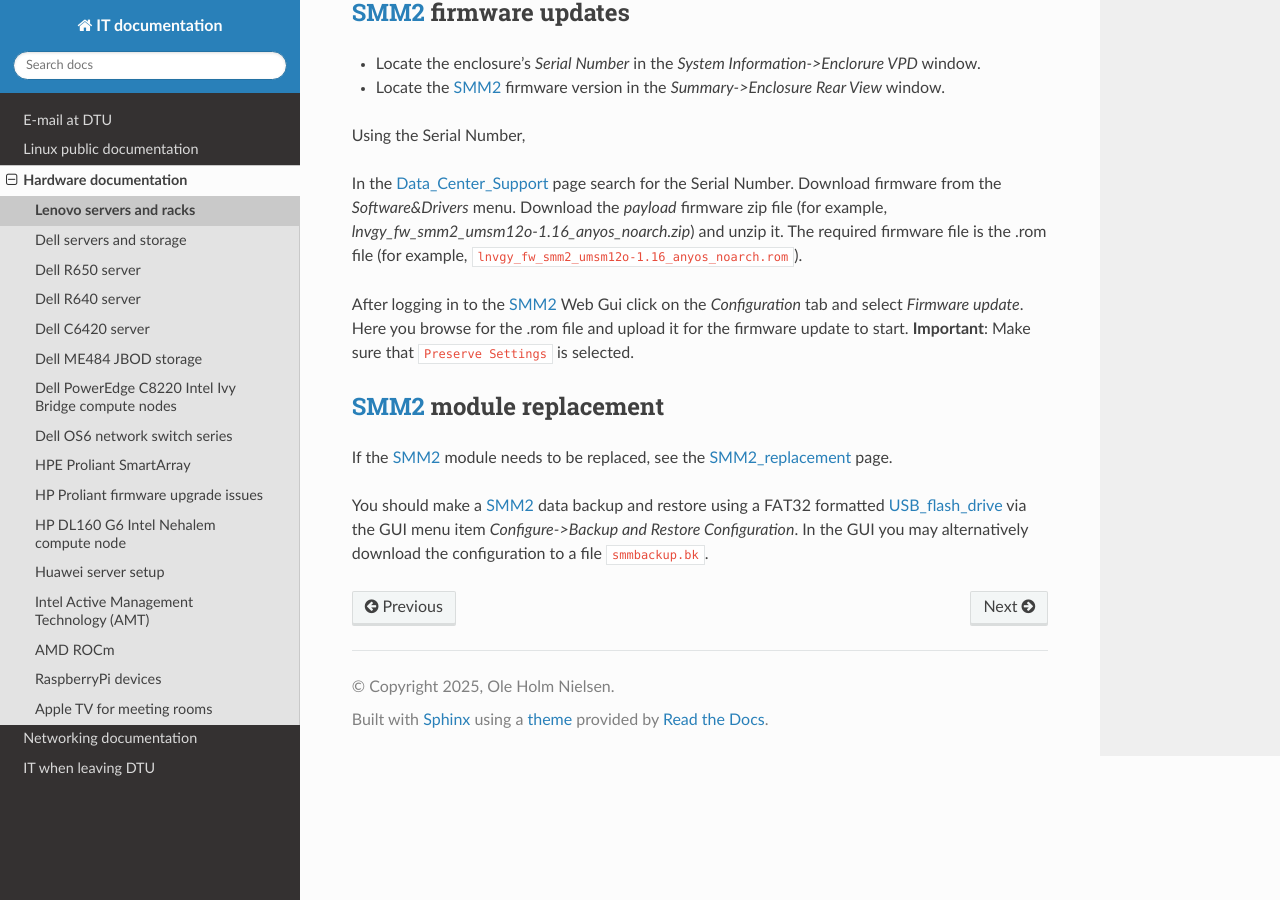
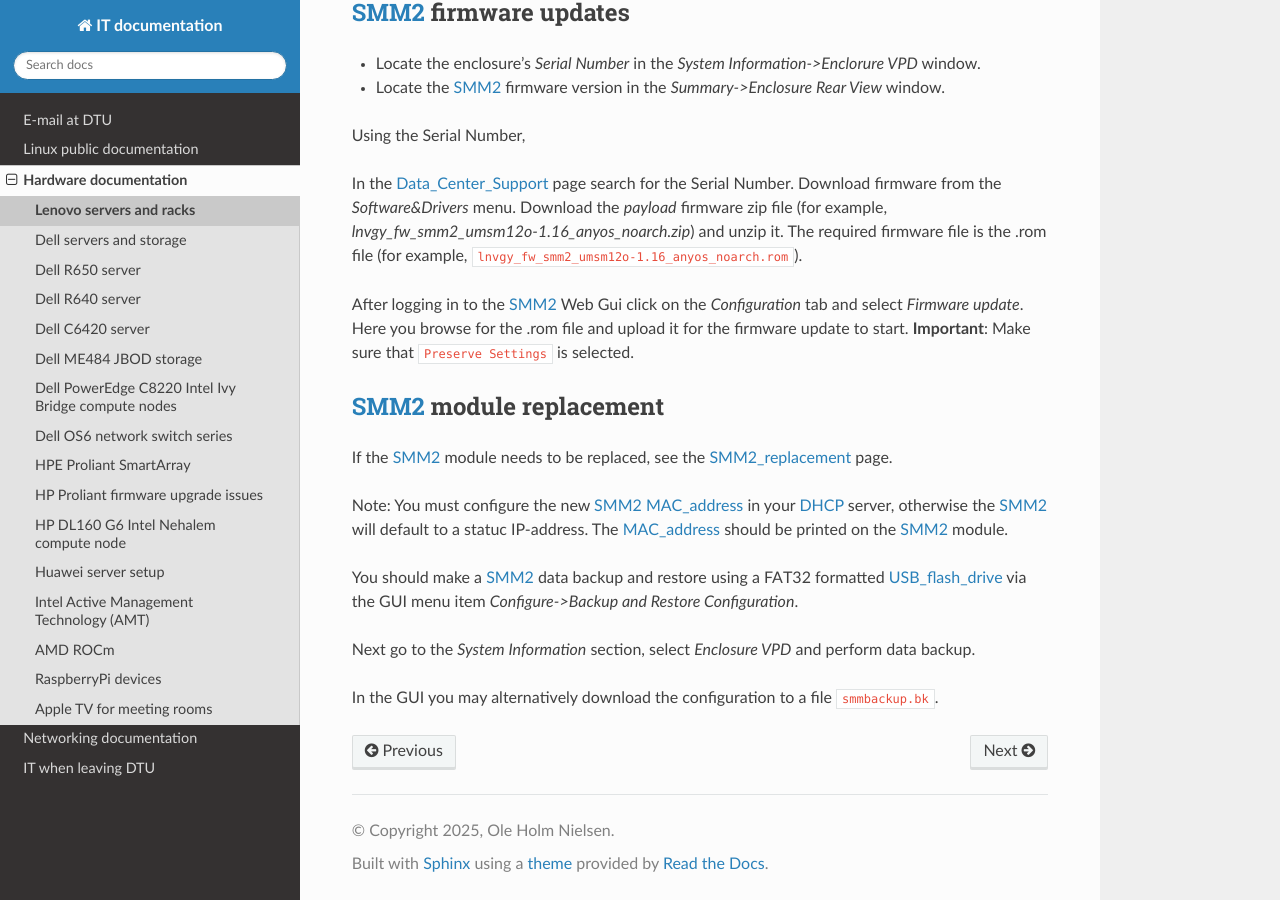
Before and after one commit to OleHolmNielsen/ITwiki, a Sphinx documentation site: the page built from docs/Lenovo_DW612S.rst, in a window 1280 px wide and 900 px high, scrolled down 1901 px. Built offline with Sphinx 7.4.7 and the Read the Docs theme 3.1.0, drawn with Linux system fonts in a browser that asks for light colours.

Commit message:
SMM2 MAC_address

```diff
--- a/docs/Lenovo_DW612S.rst
+++ b/docs/Lenovo_DW612S.rst
@@ -118,9 +118,18 @@
 
 If the SMM2_ module needs to be replaced, see the SMM2_replacement_ page.
 
+Note: You must configure the new SMM2_ MAC_address_ in your DHCP_ server,
+otherwise the SMM2_ will default to a statuc IP-address.
+The MAC_address_ should be printed on the SMM2_ module.
+
 You should make a SMM2_ data backup and restore using a FAT32 formatted USB_flash_drive_
 via the GUI menu item `Configure->Backup and Restore Configuration`.
+
+Next go to the `System Information` section, select `Enclosure VPD` and perform data backup.
+
 In the GUI you may alternatively download the configuration to a file ``smmbackup.bk``.
 
 .. _SMM2_replacement: https://pubs.lenovo.com/dw612s_neptune_enclosure/smm_replacement
 .. _USB_flash_drive: https://pubs.lenovo.com/dw612s_neptune_enclosure/install_the_smm_usb_flash_drive
+.. _DHCP: https://en.wikipedia.org/wiki/Dynamic_Host_Configuration_Protocol
+.. _MAC_address: https://en.wikipedia.org/wiki/MAC_address
```
